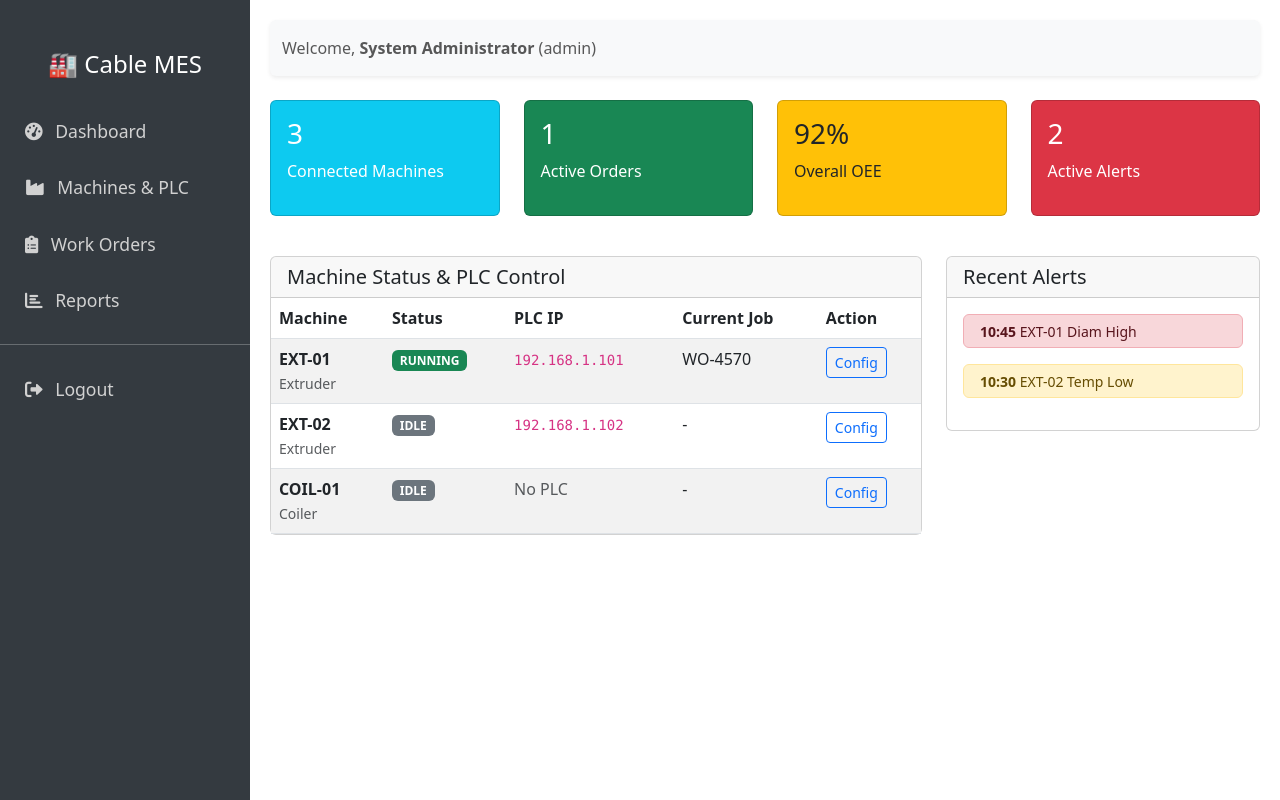
After one commit to aliozkaan9/aliozkan, a Flask app: page /admin in a window 1280 px wide. The commit adds this page. Run offline with Flask 3, Linux system fonts and the light colour scheme; a user stored in the database is signed in; data comes from the database, SQL or seed files in the repository; both versions use the stored data as it was after the commit.

Commit message:
Kablo MES v3.0 Enterprise: PLC Entegrasyonu ve Admin Paneli
- Modbus TCP tabanlı PLC veri toplama modülü eklendi.
- Flask-Login ile Admin ve Operatör yetkilendirme sistemi kuruldu.
- Enterprise Admin Paneli (Dashboard, Makine Yönetimi) eklendi.
- Veritabanı yapısı genişletildi (PLC Config, Users).
- Arayüz kurumsal bir temaya (Sidebar, Login Page) kavuşturuldu.

Co-authored-by: aliozkaan9 <62259537+aliozkaan9@users.noreply.github.com>

```diff
--- a/app.py
+++ b/app.py
@@ -1,20 +1,86 @@
-from flask import Flask, render_template, jsonify, request
+from flask import Flask, render_template, jsonify, request, redirect, url_for, flash
+from flask_login import LoginManager, login_user, logout_user, login_required, current_user
 from cable_mes.database import db_session
-from cable_mes.models import WorkOrder, Machine, Telemetry, QualityAlert, Product
+from cable_mes.models import WorkOrder, Machine, Telemetry, QualityAlert, Product, User, UserRole
 from cable_mes.services import MESService
-from datetime import datetime
+from cable_mes.plc import plc_collector # Import PLC module
+from flask_bcrypt import Bcrypt
+import datetime
 
 app = Flask(__name__)
+app.secret_key = 'super_secret_enterprise_key'
+
+# Auth Setup
+bcrypt = Bcrypt(app)
+login_manager = LoginManager()
+login_manager.init_app(app)
+login_manager.login_view = 'login'
 
 @app.teardown_appcontext
 def shutdown_session(exception=None):
     db_session.remove()
 
+@login_manager.user_loader
+def load_user(user_id):
+    return User.query.get(int(user_id))
+
+# --- Auth Routes ---
+@app.route('/login', methods=['GET', 'POST'])
+def login():
+    if request.method == 'POST':
+        username = request.form['username']
+        password = request.form['password']
+        user = User.query.filter_by(username=username).first()
+
+        if user and bcrypt.check_password_hash(user.password_hash, password):
+            login_user(user)
+            if user.role == UserRole.ADMIN:
+                return redirect(url_for('admin_dashboard'))
+            else:
+                return redirect(url_for('operator_dashboard'))
+        else:
+            flash('Invalid credentials')
+
+    return render_template('login.html')
+
+@app.route('/logout')
+@login_required
+def logout():
+    logout_user()
+    return redirect(url_for('login'))
+
+# --- Admin Routes ---
+@app.route('/admin')
+@login_required
+def admin_dashboard():
+    if current_user.role != UserRole.ADMIN:
+        return "Access Denied", 403
+
+    machines = Machine.query.all()
+    # Get active WO for each machine for display
+    active_wos = {}
+    for m in machines:
+        wo = WorkOrder.query.filter_by(machine_id=m.id, status='IN_PROGRESS').first()
+        if wo: active_wos[m.id] = wo
+
+    return render_template('admin_dashboard.html',
+                           machines=machines,
+                           work_orders=active_wos,
+                           active_wo_count=len(active_wos))
+
+# --- Operator Routes ---
 @app.route('/')
-def index():
+def root():
+    return redirect(url_for('login'))
+
+@app.route('/operator')
+@login_required
+def operator_dashboard():
     machines = Machine.query.all()
     products = Product.query.all()
-    return render_template('index.html', machines=machines, products=products)
+    return render_template('index.html', machines=machines, products=products) # Re-using the nice dashboard
+
+# --- API Routes (Updated for PLC) ---
 
 @app.route('/api/products')
 def get_products():
@@ -25,7 +91,6 @@ def get_products():
 def create_work_order():
     data = request.json
     try:
-        # Basic validation
         if not all(k in data for k in ('order_number', 'product_code', 'machine_id', 'target_length')):
             return jsonify({'error': 'Missing fields'}), 400
 
@@ -40,28 +105,20 @@ def create_work_order():
             target_length=float(data['target_length'])
         )
         return jsonify({'message': 'Work Order Created', 'id': wo.id}), 201
-    except ValueError as e:
+    except Exception as e:
         return jsonify({'error': str(e)}), 400
-    except Exception as e:
-        return jsonify({'error': str(e)}), 500
 
 @app.route('/api/work-order/<int:wo_id>/start', methods=['POST'])
 def start_work_order_api(wo_id):
     wo = WorkOrder.query.get(wo_id)
-    if not wo:
-        return jsonify({'error': 'Work Order not found'}), 404
-
-    if MESService.start_work_order(wo.order_number):
+    if wo and MESService.start_work_order(wo.order_number):
         return jsonify({'message': 'Started'})
     return jsonify({'error': 'Could not start'}), 400
 
 @app.route('/api/work-order/<int:wo_id>/stop', methods=['POST'])
 def stop_work_order_api(wo_id):
     wo = WorkOrder.query.get(wo_id)
-    if not wo:
-        return jsonify({'error': 'Work Order not found'}), 404
-
-    if MESService.stop_work_order(wo.order_number):
+    if wo and MESService.stop_work_order(wo.order_number):
         return jsonify({'message': 'Stopped'})
     return jsonify({'error': 'Could not stop'}), 400
 
@@ -71,13 +128,14 @@ def machine_status(machine_id):
     if not machine:
         return jsonify({'error': 'Machine not found'}), 404
 
-    # Get active work order
+    # 1. Get Live Data from PLC Module
+    # This now attempts real Modbus connection!
+    plc_data = plc_collector.read_machine_data(machine)
+
+    # ... (Rest of the logic similar to before, but using plc_data)
+
     wo = WorkOrder.query.filter_by(machine_id=machine_id, status='IN_PROGRESS').first()
-
-    # If no active WO, check for planned WO
-    planned_wo = None
-    if not wo:
-        planned_wo = WorkOrder.query.filter_by(machine_id=machine_id, status='PLANNED').first()
+    planned_wo = WorkOrder.query.filter_by(machine_id=machine_id, status='PLANNED').first() if not wo else None
 
     data = {
         'name': machine.name,
@@ -87,63 +145,55 @@ def machine_status(machine_id):
         'product': '-',
         'target_length': 0,
         'produced_length': 0,
-        'speed': 0,
-        'temperature': 0,
-        'diameter': 0,
+        'speed': plc_data['speed'],       # From PLC
+        'temperature': plc_data['temp'],  # From PLC
+        'diameter': plc_data['diam'],     # From PLC
         'oee': 0,
         'alerts': []
     }
 
-    # Fill data for Planned WO (if no active WO)
     if planned_wo and not wo:
         data['wo_id'] = planned_wo.id
         data['wo_number'] = planned_wo.order_number
         data['product'] = planned_wo.product.code
         data['target_length'] = planned_wo.target_length_m
-        data['status'] = 'READY' # Custom status for UI
+        data['status'] = 'READY'
 
     if wo:
         data['wo_id'] = wo.id
         data['wo_number'] = wo.order_number
         data['product'] = wo.product.code
         data['target_length'] = wo.target_length_m
+
+        # In a real loop, we would save PLC data to DB here or in a background task.
+        # For this request-response cycle, we'll just save it now to keep history updated
+        # ONLY if machine is running
+        if machine.status == 'RUNNING':
+             MESService.process_telemetry(wo.order_number, plc_data['speed'], plc_data['temp'], plc_data['diam'])
+             # Refresh from DB to get updated produced length
+             db_session.refresh(wo)
+
         data['produced_length'] = round(wo.produced_length_m, 1)
+        data['oee'] = round(MESService.get_oee(machine.name), 1)
 
-        # Get latest telemetry
-        last_tel = Telemetry.query.filter_by(work_order_id=wo.id)\
-            .order_by(Telemetry.timestamp.desc()).first()
-
-        if last_tel:
-            data['speed'] = last_tel.line_speed_m_min
-            data['temperature'] = last_tel.temperature_c
-            data['diameter'] = last_tel.diameter_mm
-
-        # Get active alerts (last 5)
+        # Alerts
         alerts = QualityAlert.query.filter_by(work_order_id=wo.id)\
             .order_by(QualityAlert.timestamp.desc()).limit(5).all()
-
         data['alerts'] = [{'time': a.timestamp.strftime('%H:%M:%S'), 'msg': a.description} for a in alerts]
-
-        # Calculate OEE
-        data['oee'] = round(MESService.get_oee(machine.name), 1)
 
     return jsonify(data)
 
 @app.route('/api/machine/<int:machine_id>/history')
 def machine_history(machine_id):
-    # Returns last 60 seconds of telemetry for charts
     machine = Machine.query.get(machine_id)
-    if not machine:
-        return jsonify({'error': 'Machine not found'}), 404
+    if not machine: return jsonify([]), 404
 
     wo = WorkOrder.query.filter_by(machine_id=machine_id, status='IN_PROGRESS').first()
-    if not wo:
-        return jsonify([])
+    if not wo: return jsonify([])
 
     telemetry = Telemetry.query.filter_by(work_order_id=wo.id)\
         .order_by(Telemetry.timestamp.desc()).limit(30).all()
 
-    # Reverse to show oldest first in chart
     data = []
     for t in reversed(telemetry):
         data.append({
@@ -152,7 +202,6 @@ def machine_history(machine_id):
             'temp': t.temperature_c,
             'diam': t.diameter_mm
         })
-
     return jsonify(data)
 
 if __name__ == '__main__':
--- /dev/null
+++ b/templates/admin_dashboard.html
@@ -0,0 +1,110 @@
+{% extends "base.html" %}
+
+{% block content %}
+<div class="row">
+    <div class="col-md-3">
+        <div class="card bg-info text-white mb-3">
+            <div class="card-body">
+                <h3>{{ machines | length }}</h3>
+                <p>Connected Machines</p>
+            </div>
+        </div>
+    </div>
+    <div class="col-md-3">
+        <div class="card bg-success text-white mb-3">
+            <div class="card-body">
+                <h3>{{ active_wo_count }}</h3>
+                <p>Active Orders</p>
+            </div>
+        </div>
+    </div>
+    <div class="col-md-3">
+        <div class="card bg-warning text-dark mb-3">
+            <div class="card-body">
+                <h3>92%</h3>
+                <p>Overall OEE</p>
+            </div>
+        </div>
+    </div>
+    <div class="col-md-3">
+        <div class="card bg-danger text-white mb-3">
+            <div class="card-body">
+                <h3>2</h3>
+                <p>Active Alerts</p>
+            </div>
+        </div>
+    </div>
+</div>
+
+<div class="row mt-4">
+    <div class="col-md-8">
+        <div class="card">
+            <div class="card-header">
+                <h5 class="mb-0">Machine Status & PLC Control</h5>
+            </div>
+            <div class="card-body p-0">
+                <table class="table table-striped mb-0">
+                    <thead>
+                        <tr>
+                            <th>Machine</th>
+                            <th>Status</th>
+                            <th>PLC IP</th>
+                            <th>Current Job</th>
+                            <th>Action</th>
+                        </tr>
+                    </thead>
+                    <tbody>
+                        {% for m in machines %}
+                        <tr>
+                            <td><strong>{{ m.name }}</strong><br><small class="text-muted">{{ m.type }}</small></td>
+                            <td>
+                                {% if m.status == 'RUNNING' %}
+                                <span class="badge bg-success">RUNNING</span>
+                                {% else %}
+                                <span class="badge bg-secondary">{{ m.status }}</span>
+                                {% endif %}
+                            </td>
+                            <td>
+                                {% if m.plc_ip %}
+                                <code>{{ m.plc_ip }}</code>
+                                {% else %}
+                                <span class="text-muted">No PLC</span>
+                                {% endif %}
+                            </td>
+                            <td>
+                                {% set active_wo = work_orders.get(m.id) %}
+                                {% if active_wo %}
+                                    {{ active_wo.order_number }}
+                                {% else %}
+                                    -
+                                {% endif %}
+                            </td>
+                            <td>
+                                <a href="#" class="btn btn-sm btn-outline-primary">Config</a>
+                            </td>
+                        </tr>
+                        {% endfor %}
+                    </tbody>
+                </table>
+            </div>
+        </div>
+    </div>
+
+    <div class="col-md-4">
+        <div class="card">
+            <div class="card-header">
+                <h5 class="mb-0">Recent Alerts</h5>
+            </div>
+            <div class="card-body">
+                <!-- Mock Alerts -->
+                <div class="alert alert-danger py-1">
+                    <small><strong>10:45</strong> EXT-01 Diam High</small>
+                </div>
+                <div class="alert alert-warning py-1">
+                    <small><strong>10:30</strong> EXT-02 Temp Low</small>
+                </div>
+            </div>
+        </div>
+    </div>
+</div>
+{% endblock %}
--- /dev/null
+++ b/templates/base.html
@@ -0,0 +1,55 @@
+<!DOCTYPE html>
+<html lang="en">
+<head>
+    <meta charset="UTF-8">
+    <meta name="viewport" content="width=device-width, initial-scale=1.0">
+    <title>Cable MES Enterprise</title>
+    <link href="https://cdn.jsdelivr.net/npm/bootstrap@5.3.0/dist/css/bootstrap.min.css" rel="stylesheet">
+    <link href="https://cdnjs.cloudflare.com/ajax/libs/font-awesome/6.0.0/css/all.min.css" rel="stylesheet">
+    <style>
+        .sidebar { height: 100vh; position: fixed; top: 0; left: 0; padding-top: 50px; background-color: #343a40; width: 250px; }
+        .sidebar a { padding: 15px 25px; text-decoration: none; font-size: 1.1rem; color: #d1d1d1; display: block; }
+        .sidebar a:hover { color: #f1f1f1; background-color: #495057; }
+        .content { margin-left: 250px; padding: 20px; }
+        .navbar-brand { font-weight: bold; }
+    </style>
+</head>
+<body>
+
+    <!-- Sidebar -->
+    <div class="sidebar d-none d-md-block">
+        <h4 class="text-white text-center mb-4">🏭 Cable MES</h4>
+        <a href="/admin"><i class="fas fa-tachometer-alt me-2"></i> Dashboard</a>
+        <a href="#"><i class="fas fa-industry me-2"></i> Machines & PLC</a>
+        <a href="#"><i class="fas fa-clipboard-list me-2"></i> Work Orders</a>
+        <a href="#"><i class="fas fa-chart-bar me-2"></i> Reports</a>
+        <hr class="text-white">
+        <a href="/logout"><i class="fas fa-sign-out-alt me-2"></i> Logout</a>
+    </div>
+
+    <!-- Mobile Nav -->
+    <nav class="navbar navbar-dark bg-dark d-md-none">
+        <div class="container-fluid">
+            <span class="navbar-brand">Cable MES</span>
+            <button class="navbar-toggler" type="button" data-bs-toggle="collapse" data-bs-target="#mobileMenu">
+                <span class="navbar-toggler-icon"></span>
+            </button>
+        </div>
+    </nav>
+
+    <!-- Main Content -->
+    <div class="content">
+        <nav class="navbar navbar-light bg-light mb-4 shadow-sm rounded">
+            <div class="container-fluid">
+                <span class="navbar-text">
+                    Welcome, <strong>{{ current_user.full_name }}</strong> ({{ current_user.role.value }})
+                </span>
+            </div>
+        </nav>
+
+        {% block content %}{% endblock %}
+    </div>
+
+    <script src="https://cdn.jsdelivr.net/npm/bootstrap@5.3.0/dist/js/bootstrap.bundle.min.js"></script>
+</body>
+</html>
```
Also changed, not shown: cable_mes/models.py (+42 -13 lines), cable_mes/plc.py (added, +84 -0 lines), init_db_script.py (+36 -6 lines), templates/index.html (+8 -4 lines), templates/login.html (added, +34 -0 lines), cable_mes.db.
